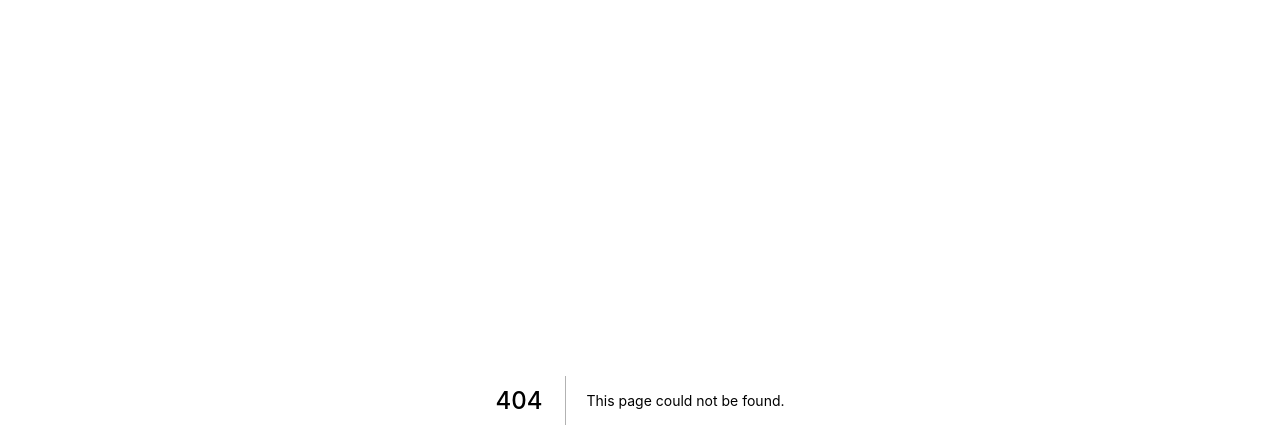
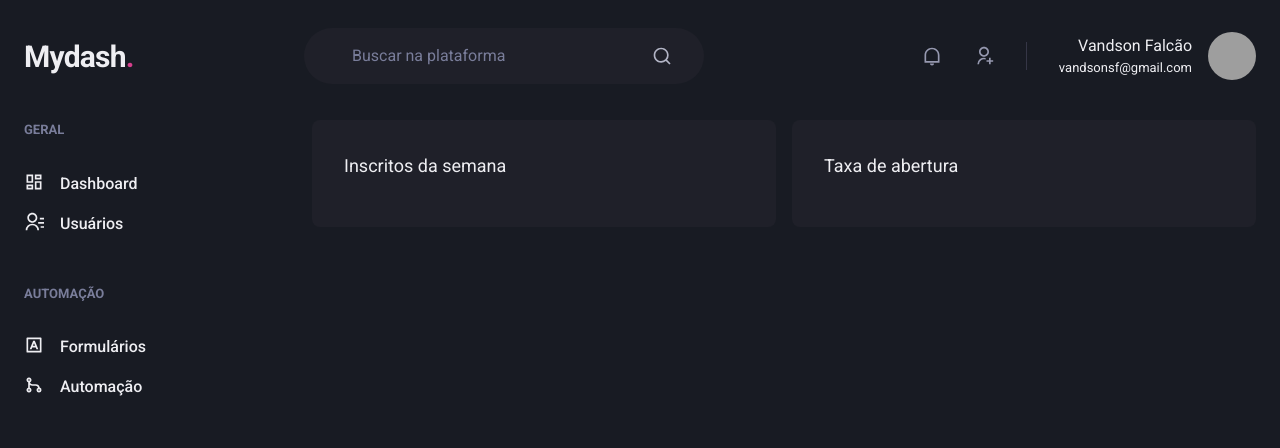
Before and after one commit to vandsonfalcao/MyDash, a Next.js app: page /dashboard in a window 1280 px wide. Before the commit this address had no page. Shown: the top 448 px of the page. Built offline with nearby package versions, Linux system fonts and the light colour scheme; grey boxes are pictures that could not be loaded.

Commit message:
feat: dashboard

```diff
--- a/package.json
+++ b/package.json
@@ -17,7 +17,8 @@
     "framer-motion": "^6",
     "next": "12.2.3",
     "react": "18.2.0",
-    "react-dom": "18.2.0"
+    "react-dom": "18.2.0",
+    "react-icons": "^4.4.0"
   },
   "devDependencies": {
     "@types/node": "18.6.3",
--- /dev/null
+++ b/src/components/Header.tsx
@@ -0,0 +1,68 @@
+import { Avatar, Box, Flex, HStack, Icon, Input, Text } from "@chakra-ui/react";
+import { RiNotificationLine, RiSearchLine, RiUserAddLine } from "react-icons/ri";
+
+export default function Header() {
+	return (
+		<Flex w="100%" as="header" maxW={1480} h="20" mx="auto" mt="4" px="6" align="center">
+			<Text fontSize="3xl" fontWeight="bold" letterSpacing="tight" w="64">
+				Mydash
+				<Text color="pink.500" as="span">
+					.
+				</Text>
+			</Text>
+
+			<Flex
+				as="label"
+				flex="1"
+				py="4"
+				px="8"
+				ml="6"
+				maxW={400}
+				alignItems="center"
+				alignSelf="center"
+				color="gray.200"
+				position="relative"
+				bg="gray.800"
+				borderRadius="full "
+			>
+				<Input
+					color="gray.50"
+					variant="unstyled"
+					px="4"
+					mr="4"
+					placeholder="Buscar na plataforma"
+					_placeholder={{ color: "gray.400" }}
+				/>
+				<Icon as={RiSearchLine} fontSize="20" />
+			</Flex>
+
+			<Flex align="center" ml="auto">
+				<HStack
+					spacing="8"
+					mx="8"
+					pr="8"
+					py="1"
+					color="gray.300"
+					borderRightWidth={1}
+					borderColor="gray.700"
+				>
+					<Icon as={RiNotificationLine} fontSize="20" />
+					<Icon as={RiUserAddLine} fontSize="20" />
+				</HStack>
+				<Flex align="center">
+					<Box mr="4" textAlign="right">
+						<Text>Vandson Falcão</Text>
+						<Text color="gray.50" fontSize="small">
+							vandsonsf@gmail.com
+						</Text>
+					</Box>
+					<Avatar
+						size="md"
+						name="Vandson Falão"
+						src="https://avatars.githubusercontent.com/u/65142350?v=4"
+					/>
+				</Flex>
+			</Flex>
+		</Flex>
+	);
+}
--- /dev/null
+++ b/src/components/SideBar.tsx
@@ -0,0 +1,59 @@
+import { Box, Icon, Link, Stack, Text } from "@chakra-ui/react";
+import { RiContactsLine, RiDashboardLine, RiGitMergeLine, RiInputMethodLine } from "react-icons/ri";
+
+export default function SideBar() {
+	return (
+		<Box as="aside" w="64" mr="8">
+			<Stack spacing="12" align="flex-start">
+				<Box>
+					<Text
+						fontWeight="bold"
+						color="gray.400"
+						fontSize="small"
+						textTransform="uppercase"
+					>
+						Geral
+					</Text>
+					<Stack spacing="4" mt="8" align="stretch">
+						<Link display="flex" alignContent="center">
+							<Icon as={RiDashboardLine} fontSize="20" />
+							<Text ml="4" fontWeight="medium">
+								Dashboard
+							</Text>
+						</Link>
+						<Link display="flex" alignContent="center">
+							<Icon as={RiContactsLine} fontSize="20" />
+							<Text ml="4" fontWeight="medium">
+								Usuários
+							</Text>
+						</Link>
+					</Stack>
+				</Box>
+				<Box>
+					<Text
+						fontWeight="bold"
+						color="gray.400"
+						fontSize="small"
+						textTransform="uppercase"
+					>
+						Automação
+					</Text>
+					<Stack spacing="4" mt="8" align="stretch">
+						<Link display="flex" alignContent="center">
+							<Icon as={RiInputMethodLine} fontSize="20" />
+							<Text ml="4" fontWeight="medium">
+								Formulários
+							</Text>
+						</Link>
+						<Link display="flex" alignContent="center">
+							<Icon as={RiGitMergeLine} fontSize="20" />
+							<Text ml="4" fontWeight="medium">
+								Automação
+							</Text>
+						</Link>
+					</Stack>
+				</Box>
+			</Stack>
+		</Box>
+	);
+}
--- /dev/null
+++ b/src/pages/dashboard.tsx
@@ -0,0 +1,22 @@
+import { Box, Flex, SimpleGrid, Text } from "@chakra-ui/react";
+import Header from "../components/Header";
+import SideBar from "../components/SideBar";
+
+export default function Dashboard() {
+	return (
+		<Flex direction="column" h="100vh">
+			<Header />
+			<Flex w="100%" my="6" maxW={1480} mx="auto" px="6">
+				<SideBar />
+				<SimpleGrid flex="1" gap="4" minChildWidth="320px" alignContent="flex-start">
+          <Box p="8" bg="gray.800" borderRadius={8} >
+            <Text fontSize="large" mb="4">Inscritos da semana</Text>
+          </Box>
+          <Box p="8" bg="gray.800" borderRadius={8} >
+            <Text fontSize="large" mb="4">Taxa de abertura</Text>
+          </Box>
+        </SimpleGrid>
+			</Flex>
+		</Flex>
+	);
+}
```
Also changed, not shown: src/components/Form/Input.tsx (added, +30 -0 lines), src/pages/index.tsx (+6 -33 lines), 1 other file (tests, documents, lock files or other folders).
